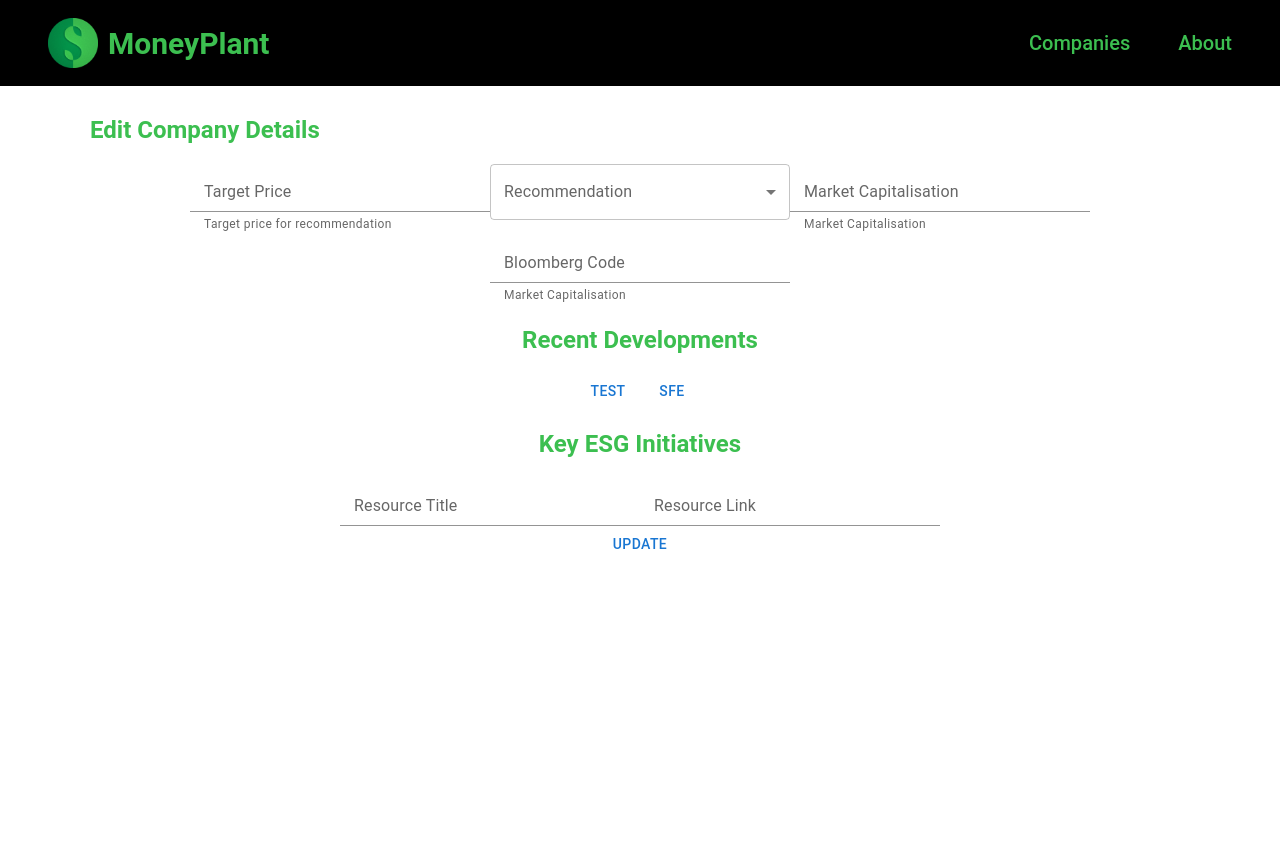
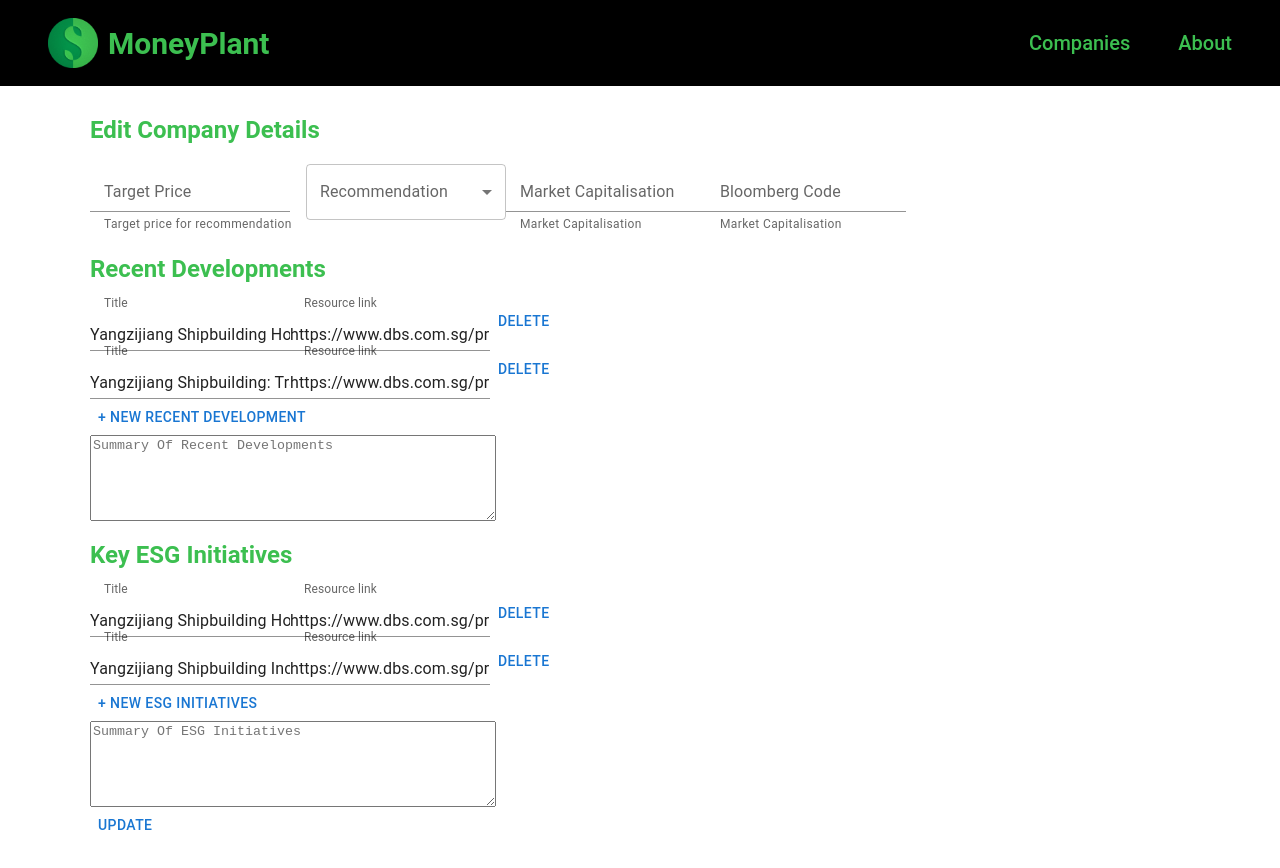
Before and after one commit to kyun99/CitiHackOverflow2022_JJYK, a React (Create React App) app in the folder client/: page /banker/edit in a window 1280 px wide. Shown: the top 868 px of the page. Before the commit the page ends 800 px from the top, so only its background shows below. Built offline with nearby package versions, Linux system fonts and the light colour scheme; the HTML template or start-up script is replaced by a standard one.

Commit message:
add recent dev and esg initiatives fields

```diff
--- a/client/src/components/EditCompany.js
+++ b/client/src/components/EditCompany.js
@@ -1,6 +1,6 @@
 import React, { Fragment, useEffect, useState } from "react";
 import InputLabel from '@mui/material/InputLabel';
-import { FormControl, Input, FormHelperText, Button, Select, MenuItem, Grid } from '@mui/material';
+import { FormControl, Input, FormHelperText, Box, Button, Select, MenuItem, Grid, TextareaAutosize } from '@mui/material';
 
 
 
@@ -13,29 +13,83 @@ const profile = "Yangzijiang is one of the largest, most efficient, and profitab
 
 
 const EditCompany = () => {
+  const [recentDevelopments, setRecentDevelopments] = useState([
+    { title: "Yangzijiang Shipbuilding Holdings Ltd: A good set of 1H22 results", link: "https://www.dbs.com.sg/private-banking/aics/templatedata/article/recentdevelopment/data/en/DBSV/082022/YZJSGD_SP_08082022.xml" },
+    { title: "Yangzijiang Shipbuilding: Trading at unwarranted deep discount to peers", link: "https://www.dbs.com.sg/private-banking/aics/templatedata/article/recentdevelopment/data/en/DBSV/082022/YZJSGD_SP_08042022.xml" }
+  ])
+
+  const [esgInitiatives, setEsgInitiatives] = useState([
+    { title: "Yangzijiang Shipbuilding Holdings reduces carbon emissions in 1H22", link: "https://www.dbs.com.sg/private-banking/aics/templatedata/article/recentdevelopment/data/en/DBSV/082022/YZJSGD_SP_08082022.xml" },
+    { title: "Yangzijiang Shipbuilding Increase resiliance of supply chain", link: "https://www.dbs.com.sg/private-banking/aics/templatedata/article/recentdevelopment/data/en/DBSV/082022/YZJSGD_SP_08042022.xml" }
+  ])
+
   const removeRecentDevelopment = (index) => {
-    // var temp = recentDevelopments.splice(index,1)
-    // var temp = recentDevelopments
-    // setRecentDevelopments(temp)
+    setRecentDevelopments((oldstate) => {
+      const res = []
+      // Remove element at specified index
+      for (let i = 0; i < oldstate.length; i++) {
+        if (i != index) {
+          res.push(JSON.parse(JSON.stringify(oldstate[i])))
+        }
+      }
+      return res
+    })
+  }
+
+  const removeEsgInitiatives = (index) => {
+    setEsgInitiatives((oldstate) => {
+      const res = []
+      // Remove element at specified index
+      for (let i = 0; i < oldstate.length; i++) {
+        if (i != index) {
+          res.push(JSON.parse(JSON.stringify(oldstate[i])))
+        }
+      }
+      return res
+    })
+  }
+
+  const addEsgInitiatives = () => {
+    setRecentDevelopments((oldstate) => {
+      var res = []
+      for (let i = 0; i < oldstate.length; i++) {
+        res.push(JSON.parse(JSON.stringify(oldstate[i])))
+      }
+      res.push({ title: "", link: "" })
+      console.log(res)
+      return res
+    })
+  }
+
+  const addRecentDevelopments = () => {
+    setRecentDevelopments((oldstate) => {
+      var res = []
+      for (let i = 0; i < oldstate.length; i++) {
+        res.push(JSON.parse(JSON.stringify(oldstate[i])))
+      }
+      res.push({ title: "", link: "" })
+      console.log(res)
+      return res
+    })
   }
 
   const handleSubmit = () => {
 
   }
-  const inputSx = { width: 300 }
+  const inputSx = { width: 200 }
 
-  // const [setRecentDevelopments, recentDevelopments] = useState([])
 
-  // useEffect(() => {
-  //   setRecentDevelopments([
-  //     {title: "Yangzijiang Shipbuilding Holdings Ltd: A good set of 1H22 results", link:"https://www.dbs.com.sg/private-banking/aics/templatedata/article/recentdevelopment/data/en/DBSV/082022/YZJSGD_SP_08082022.xml"},
-  //     {title: "Yangzijiang Shipbuilding: Trading at unwarranted deep discount to peers", link:"https://www.dbs.com.sg/private-banking/aics/templatedata/article/recentdevelopment/data/en/DBSV/082022/YZJSGD_SP_08042022.xml"}
-  // ])},[])
+  useEffect(() => {
+    setRecentDevelopments(old => ([
+      { title: "Yangzijiang Shipbuilding Holdings Ltd: A good set of 1H22 results", link: "https://www.dbs.com.sg/private-banking/aics/templatedata/article/recentdevelopment/data/en/DBSV/082022/YZJSGD_SP_08082022.xml" },
+      { title: "Yangzijiang Shipbuilding: Trading at unwarranted deep discount to peers", link: "https://www.dbs.com.sg/private-banking/aics/templatedata/article/recentdevelopment/data/en/DBSV/082022/YZJSGD_SP_08042022.xml" }
+    ]))
+  }, [])
 
 
   return <Fragment>
     <h2>Edit Company Details</h2>
-    <form onSubmit={handleSubmit} align='center'>
+    <form onSubmit={handleSubmit} align='left'>
       <FormControl>
         <InputLabel htmlFor="targetprice">Target Price</InputLabel>
         <Input id="targetprice" aria-describedby="targetprice-helper" sx={inputSx} />
@@ -48,7 +102,6 @@ const EditCompany = () => {
           id="recommendation-select"
           label="Recommendation"
           sx={inputSx}
-        // onChange={handleChange}
         >
           <MenuItem value={10}>Buy</MenuItem>
           <MenuItem value={20}>Sell</MenuItem>
@@ -67,19 +120,48 @@ const EditCompany = () => {
       </FormControl>
       <Grid>
         <h2>Recent Developments</h2>
-          {/* {recentDevelopments.map((index, item) => <Button>Test</Button>)} */}
-          <Button>TEst</Button>
-          <Button>sfe</Button>
+        {recentDevelopments.map((item, index) => (
+          <Grid>
+            <FormControl>
+              <InputLabel htmlFor="bloombergcode">Title</InputLabel>
+              <Input id="bloombergcode" aria-describedby="bloombergcode-helper" defaultValue={item.title} sx={inputSx} />
+            </FormControl>
+            <FormControl>
+              <InputLabel htmlFor="bloombergcode">Resource link</InputLabel>
+              <Input id="bloombergcode" aria-describedby="bloombergcode-helper" defaultValue={item.link} sx={inputSx} />
+            </FormControl>
+            <Button onClick={() => removeRecentDevelopment(index)}>Delete</Button>
+          </Grid>
+        ))}
+        <Grid>
+          <Button onClick={addRecentDevelopments}>+ New Recent Development</Button>
+        </Grid>
+        <FormControl>
+              {/* <InputLabel htmlFor="summaryrecentdevelopments"></InputLabel> */}
+              <TextareaAutosize id="summaryrecentdevelopments" placeholder="Summary Of Recent Developments" style={{'height':'80px', 'width':'400px'}}/>
+        </FormControl>
         <h2>Key ESG Initiatives</h2>
+        {esgInitiatives.map((item, index) => (
+          <Grid container>
+            <FormControl>
+              <InputLabel htmlFor="bloombergcode">Title</InputLabel>
+              <Input id="bloombergcode" aria-describedby="bloombergcode-helper" defaultValue={item.title} sx={inputSx} />
+            </FormControl>
+            <FormControl>
+              <InputLabel htmlFor="bloombergcode">Resource link</InputLabel>
+              <Input id="bloombergcode" aria-describedby="bloombergcode-helper" defaultValue={item.link} sx={inputSx} />
+            </FormControl>
+            <Button onClick={() => removeEsgInitiatives(index)}>Delete</Button>
+          </Grid>
+        ))}
         <Grid>
-          <FormControl>
-            <InputLabel htmlFor="resourcetitle">Resource Title</InputLabel>
-            <Input id="resourcetitle" sx={inputSx} />
-          </FormControl>
-          <FormControl>
-            <InputLabel htmlFor="resourcelink">Resource Link</InputLabel>
-            <Input id="resourcelink" sx={inputSx} />
-          </FormControl>
+          <Button onClick={addRecentDevelopments}>+ New ESG Initiatives</Button>
+        </Grid>
+        <Grid>
+        <FormControl>
+              {/* <InputLabel htmlFor="summaryrecentdevelopments"></InputLabel> */}
+              <TextareaAutosize id="summaryesginitiatives" placeholder="Summary Of ESG Initiatives" style={{'height':'80px', 'width':'400px'}}/>
+        </FormControl>
         </Grid>
         <Button>Update</Button>
       </Grid>
```
